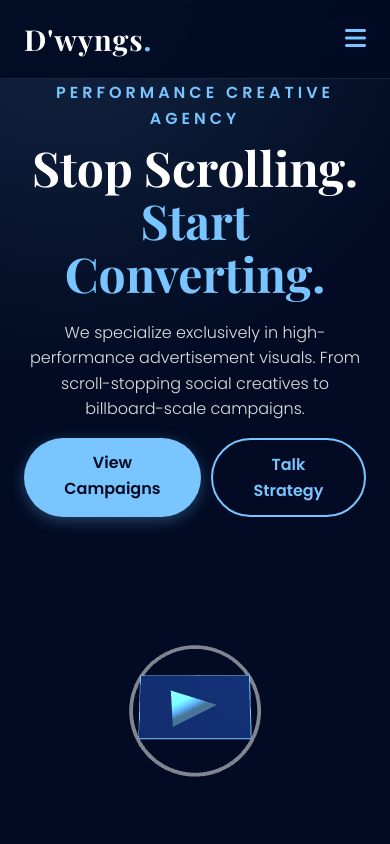
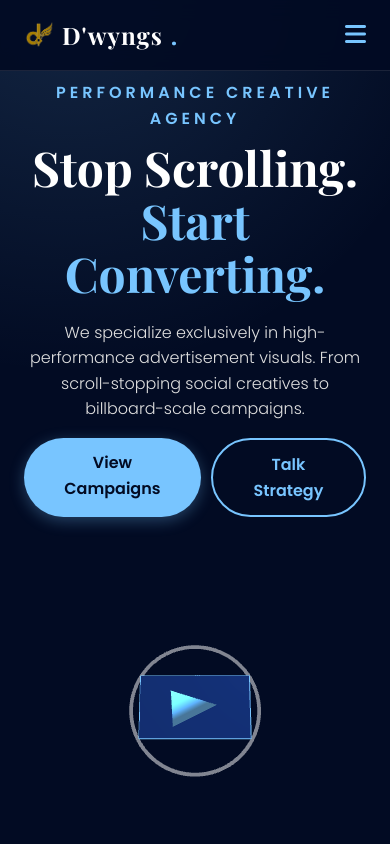
Before and after one commit to dwyngs-ops/dwyngs-website, a plain HTML site: page index.html in a window 390 px wide. Shown: the top 844 px of the page. Drawn offline with nearby package versions, Linux system fonts and the light colour scheme.

Commit message:
change the logo

```diff
--- a/css/styles.css
+++ b/css/styles.css
@@ -558,3 +558,31 @@ footer {
         display: flex;
     }
 }
+/* Logo Combined Styling */
+.logo-combined {
+    display: flex; /* Makes the image and text sit side-by-side */
+    align-items: center; /* Vertically aligns them in the middle */
+    gap: 10px; /* Adds a small space between the image and text */
+    font-family: var(--font-heading); /* Keeps the text styling */
+    font-size: 1.8rem;
+    font-weight: 700;
+    letter-spacing: 1px;
+}
+
+.brand-logo {
+    height: 35px; /* Adjust this height to fit your logo well */
+    width: auto;
+    /* Optional: if your logo is dark, you might want to invert its color for the dark background */
+    /* filter: invert(100%); */
+}
+
+/* Adjust font size for combined logo on smaller screens if needed */
+@media (max-width: 900px) {
+    .logo-combined {
+        font-size: 1.5rem; /* Slightly smaller text for mobile */
+        gap: 8px;
+    }
+    .brand-logo {
+        height: 30px; /* Slightly smaller logo for mobile */
+    }
+}
--- a/index.html
+++ b/index.html
@@ -20,7 +20,9 @@
 
     <nav id="navbar">
         <div class="container nav-flex">
-            <div class="logo">D'wyngs<span class="dot">.</span></div>
+            <div class="logo logo-combined">
+              <img src="assets/logo.png" alt="D'wyngs Logo" class="brand-logo"> D'wyngs<span class="dot">.</span>
+            </div>
             <ul class="nav-links">
                 <li><a href="#home">Home</a></li>
                 <li><a href="#portfolio">Ad Portfolio</a></li>
```
